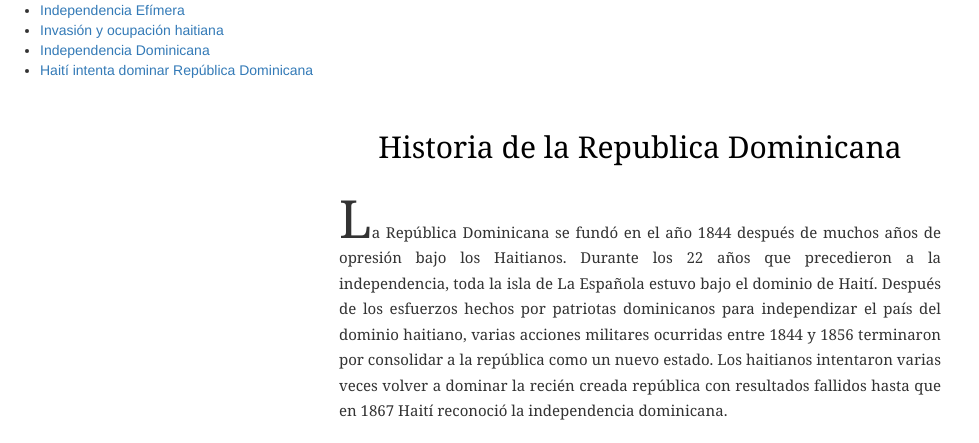
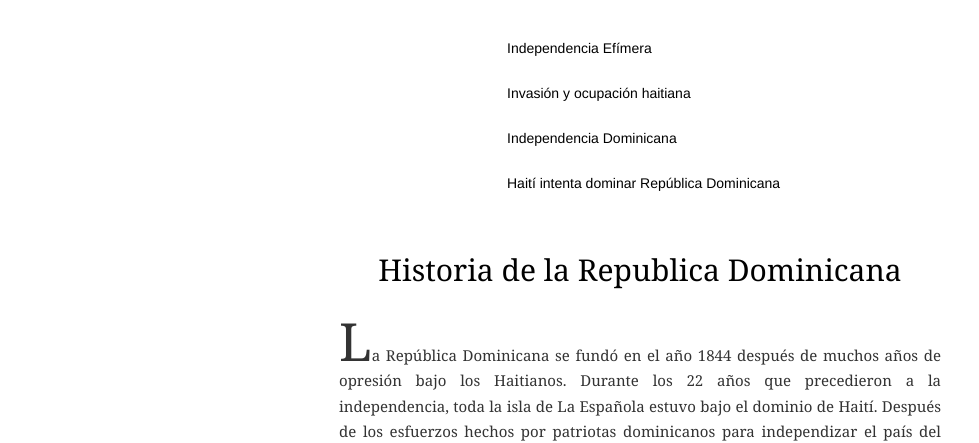
Before and after one commit to Hamil1/historiaDominicana, a PHP site: page / in a window 1280 px wide. Shown: the top 443 px of the page, without its empty margins (0-979 px from the left). Run offline with PHP 8.4, Linux system fonts and the light colour scheme; some libraries are stand-ins or nearby versions.

Commit message:
color en la opcion seleccionada actualmente

```diff
--- a/css/Style.css
+++ b/css/Style.css
@@ -84,3 +84,26 @@ img.padresdelapatria{
   opacity: 1;
   width: 100%
 }
+
+.menu{
+  list-style: none;
+  line-height: 40px;
+  padding-left: 0;
+  margin: 2em auto;
+  width: 22em;
+}
+
+.menu a{
+    color: black;
+    text-decoration: none;
+}
+
+.menu li{
+    /* border-left: 3px solid black; */
+    padding-left: 1.5em;
+    margin-bottom: 5px;
+}
+
+.menu li.active{
+    border-left: 3px solid #ecab46;
+}
--- a/index.php
+++ b/index.php
@@ -15,8 +15,8 @@ and open the template in the editor......
 
     </head>
     <body>
-        <div class="menu">
-            <ul>
+        <div>
+            <ul class="menu">
                 <li><a href="#">Independencia Efímera</a></li>
                 <li><a href="#">Invasión y ocupación haitiana</a></li>
                 <li><a href="#">Independencia Dominicana</a></li>
--- a/js/Script.js
+++ b/js/Script.js
@@ -18,4 +18,9 @@ $(document).ready(function(){
         .addIndicators()
         .addTo(controller);//Agregando la escena al controlador
     });
+
+    $(document).on('click','ul li a', function(){
+        $('ul.menu li').removeClass("active");
+        $(this).parent().addClass("active");
+    });
 });
```
